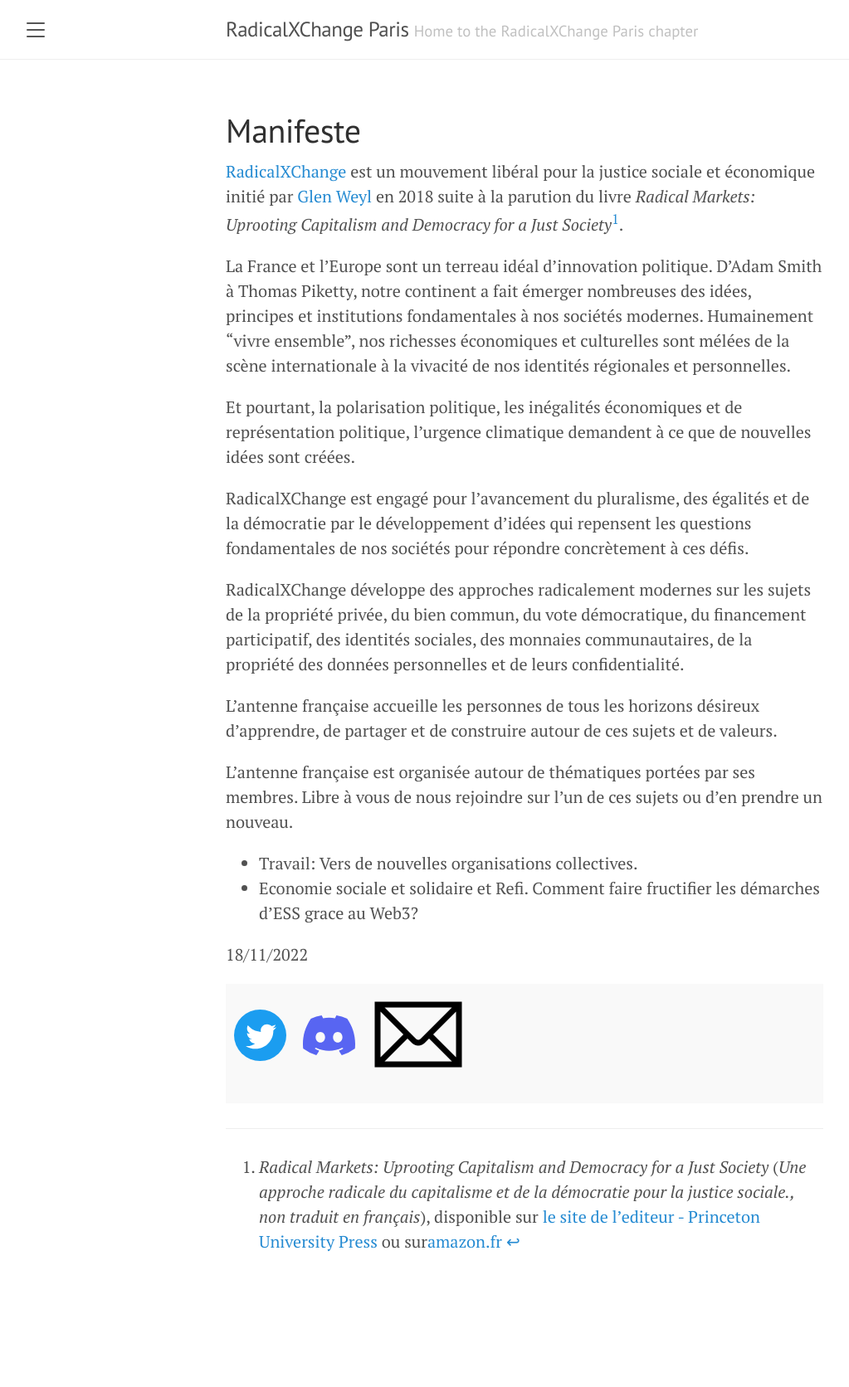
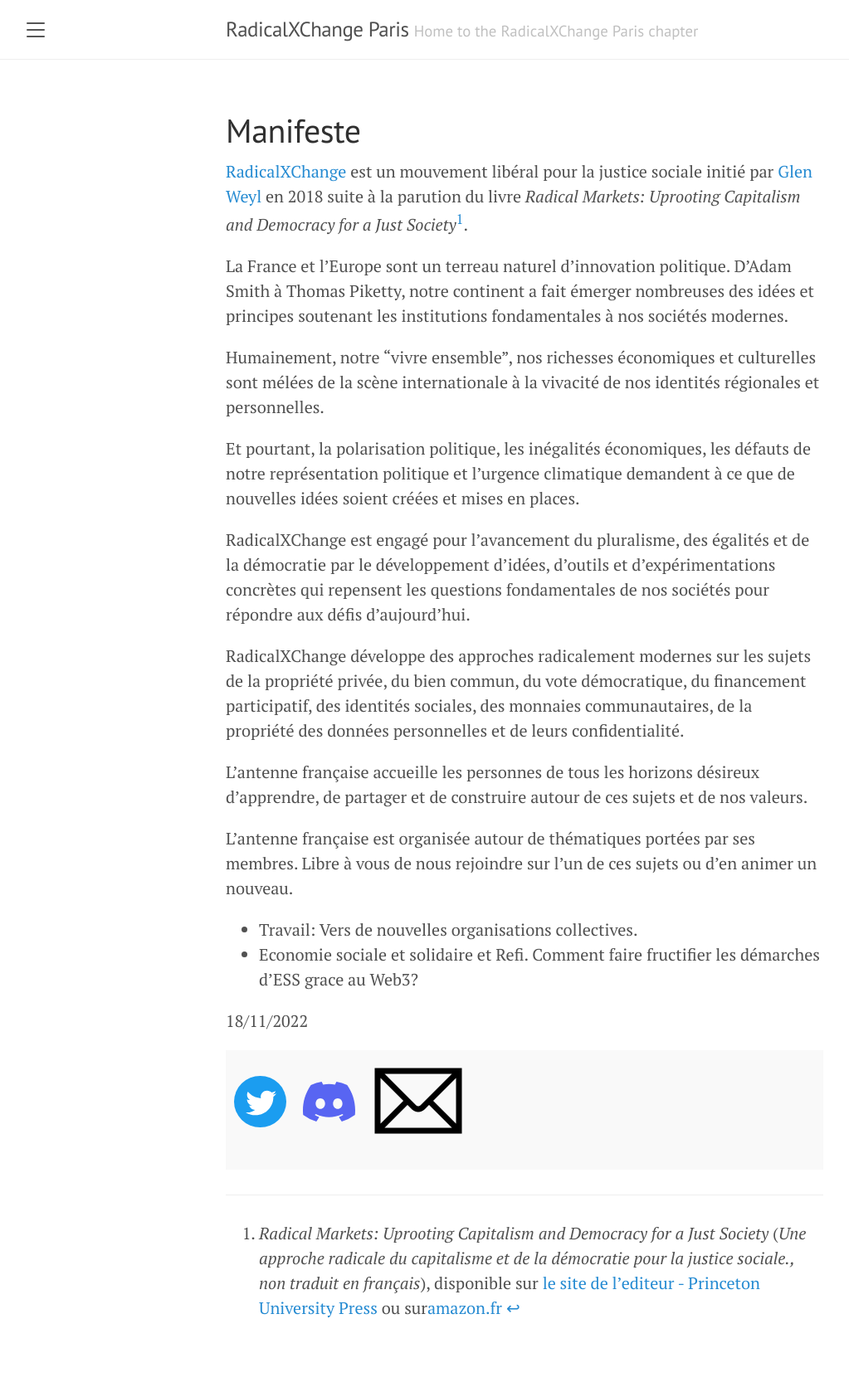
Before and after one commit to RadicalXChangeParis/radicalxchangeparis.github.io, a Jekyll site: the page built from manifeste.md, in a window 1280 px wide. Shown: the whole page at 83% size, without its empty margins (8-1031 px from the left). Built offline with Jekyll 4.4.1, drawn with Linux system fonts in a browser that asks for light colours; before the commit the page ends 1592 px from its top, so only the background shows below that.

Commit message:
Tweaking

```diff
--- a/manifeste.md
+++ b/manifeste.md
@@ -3,19 +3,21 @@
 title: Manifeste
 ---
 
-[RadicalXChange](https://www.radicalxchange.org/){:target="_blank"} est un mouvement libéral pour la justice sociale et économique initié par [Glen Weyl](https://en.wikipedia.org/wiki/Glen_Weyl){:target="_blank"} en 2018 suite à la parution du livre *Radical Markets: Uprooting Capitalism and Democracy for a Just Society*[^1].
+[RadicalXChange](https://www.radicalxchange.org/){:target="_blank"} est un mouvement libéral pour la justice sociale initié par [Glen Weyl](https://en.wikipedia.org/wiki/Glen_Weyl){:target="_blank"} en 2018 suite à la parution du livre *Radical Markets: Uprooting Capitalism and Democracy for a Just Society*[^1].
 
-La France et l'Europe sont un terreau idéal d'innovation politique. D'Adam Smith à Thomas Piketty, notre continent a fait émerger nombreuses des idées, principes et institutions fondamentales à nos sociétés modernes. Humainement "vivre ensemble", nos richesses économiques et culturelles sont mélées de la scène internationale à la vivacité de nos identités régionales et personnelles.
+La France et l'Europe sont un terreau naturel d'innovation politique. D'Adam Smith à Thomas Piketty, notre continent a fait émerger nombreuses des idées et principes soutenant les institutions fondamentales à nos sociétés modernes.
 
-Et pourtant, la polarisation politique, les inégalités économiques et de représentation politique, l'urgence climatique demandent à ce que de nouvelles idées sont créées.
+Humainement, notre "vivre ensemble", nos richesses économiques et culturelles sont mélées de la scène internationale à la vivacité de nos identités régionales et personnelles.
 
-RadicalXChange est engagé pour l'avancement du pluralisme, des égalités et de la démocratie par le développement d'idées qui repensent les questions fondamentales de nos sociétés pour répondre concrètement à ces défis.
+Et pourtant, la polarisation politique, les inégalités économiques, les défauts de notre représentation politique et l'urgence climatique demandent à ce que de nouvelles idées soient créées et mises en places.
+
+RadicalXChange est engagé pour l'avancement du pluralisme, des égalités et de la démocratie par le développement d'idées, d'outils et d'expérimentations concrètes qui repensent les questions fondamentales de nos sociétés pour répondre aux défis d'aujourd'hui.
 
 RadicalXChange développe des approches radicalement modernes sur les sujets de la propriété privée, du bien commun, du vote démocratique, du financement participatif, des identités sociales, des monnaies communautaires, de la propriété des données personnelles et de leurs confidentialité.
 
-L'antenne française accueille les personnes de tous les horizons désireux d'apprendre, de partager et de construire autour de ces sujets et de valeurs.
+L'antenne française accueille les personnes de tous les horizons désireux d'apprendre, de partager et de construire autour de ces sujets et de nos valeurs.
 
-L'antenne française est organisée autour de thématiques portées par ses membres. Libre à vous de nous rejoindre sur l'un de ces sujets ou d'en prendre un nouveau.
+L'antenne française est organisée autour de thématiques portées par ses membres. Libre à vous de nous rejoindre sur l'un de ces sujets ou d'en animer un nouveau.
 
 - Travail: Vers de nouvelles organisations collectives.
 - Economie sociale et solidaire et Refi. Comment faire fructifier les démarches d'ESS grace au Web3?
```
